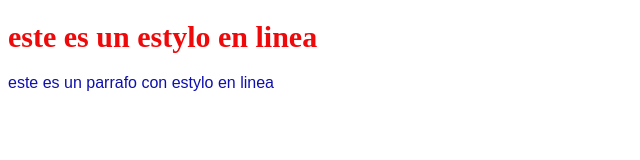
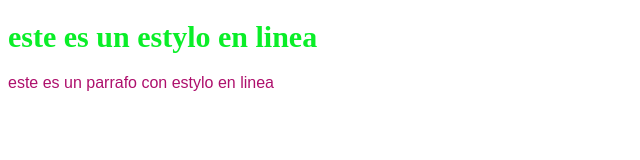
Before and after one commit to luzk-mb/modulo8, a plain HTML site: page index.html in a window 1280 px wide. Shown: the whole page, without its empty margins (0-640 px from the left). Drawn offline with Linux system fonts and the light colour scheme.

Commit message:
stylo a nivel de archivo

```diff
--- a/index.html
+++ b/index.html
@@ -2,19 +2,8 @@
 <html>
     <head>
         <title>archivos css</title>
+        <link rel="stylesheet" href="stylo.css">
     </head>
-    <style>
-        h1{
-            color: rgb(238, 10, 10);
-            font-size: 30px;"
-
-        }
-        p{
-            color: rgb(15, 15, 173);
-            font-family: Arial, Helvetica, sans-serif;"
-
-        }
-    </style>
     <body>
         <h1>este es un estylo en linea</h1>
         <p >este es un parrafo con estylo en linea</p>
--- /dev/null
+++ b/stylo.css
@@ -0,0 +1,10 @@
+h1{
+    color: rgb(10, 238, 40);
+    font-size: 30px;"
+
+}
+p{
+    color: hsl(325, 84%, 37%);
+    font-family: Arial, Helvetica, sans-serif;"
+
+}
```
